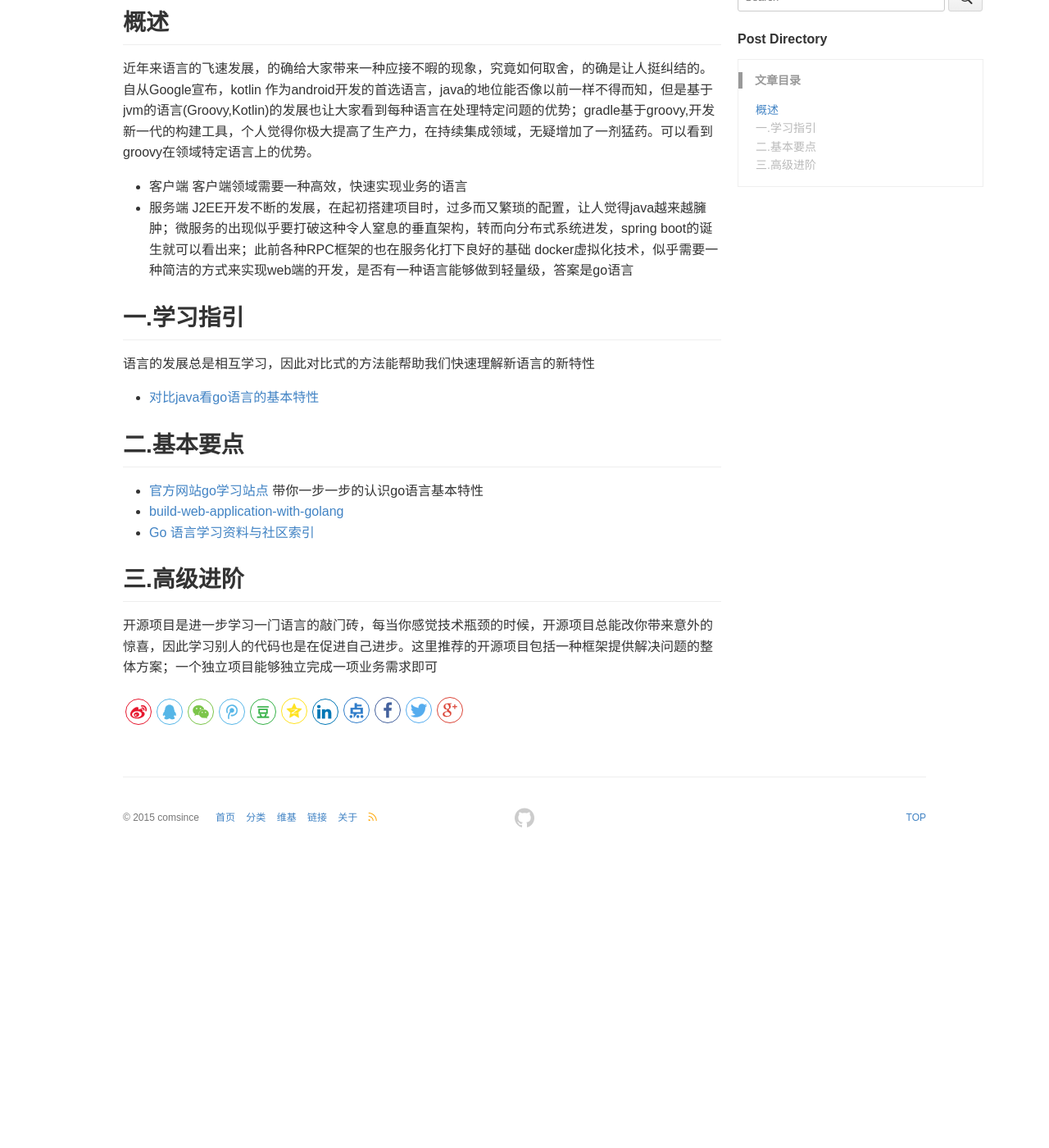
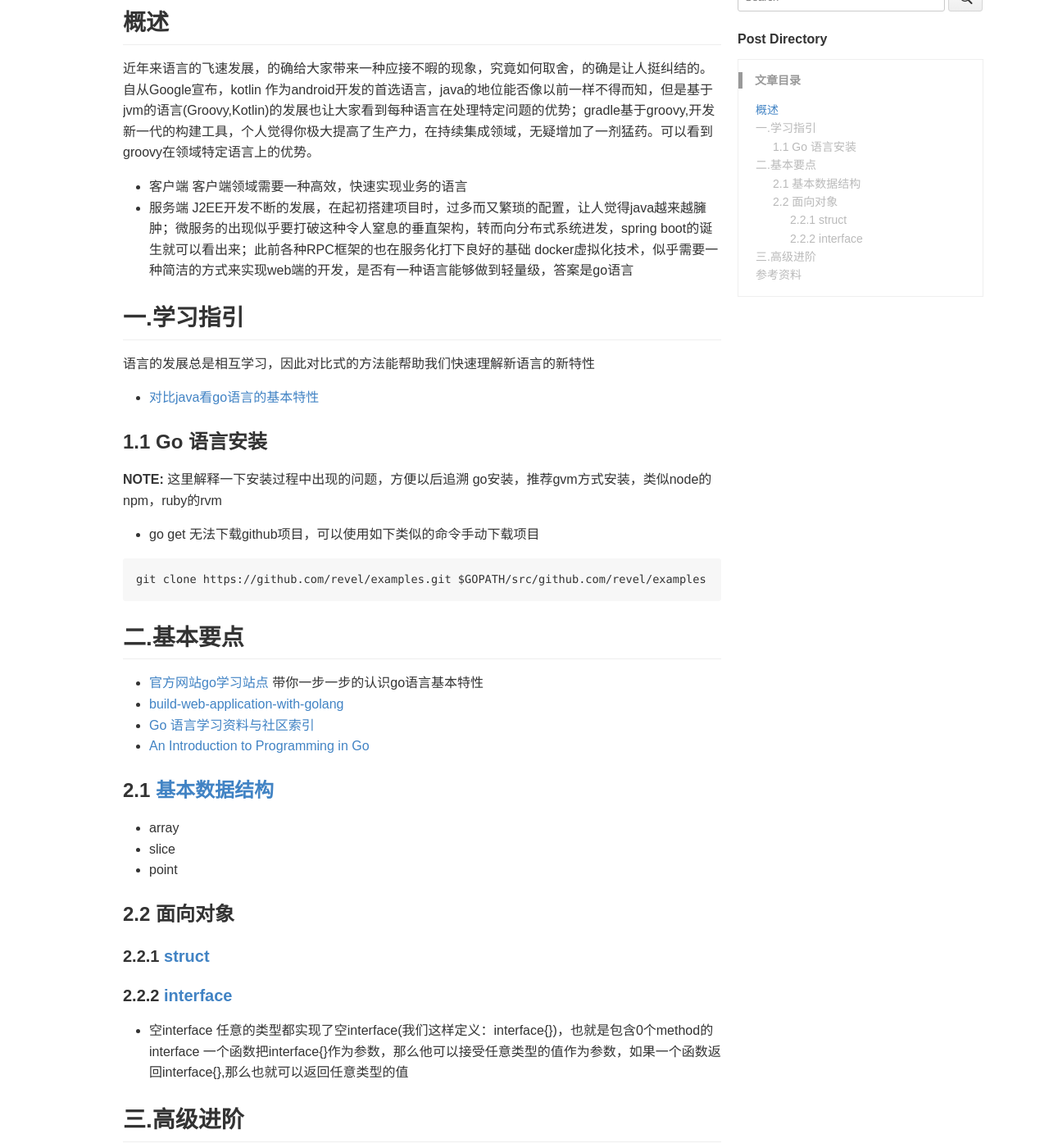
Before and after one commit to comsince/comsince.github.io, a Jekyll site: the page built from _posts/go/2017-05-23-go-produce.md, in a window 1280 px wide and 1400 px high, scrolled down 288 px. Shown: the whole window at 82% size. Built offline with Jekyll 4.4.1, drawn with Linux system fonts in a browser that asks for light colours; comment, search, counter and statistics services are not loaded; before the commit the page ends 1334 px from its top, so only the background shows below that; some of the changed text lies outside the part shown.

Commit message:
add go produce readme content

````diff
--- a/_posts/go/2017-05-23-go-produce.md
+++ b/_posts/go/2017-05-23-go-produce.md
@@ -21,11 +21,46 @@ category: go
    语言的发展总是相互学习，因此对比式的方法能帮助我们快速理解新语言的新特性
    * [对比java看go语言的基本特性](http://www.flysnow.org/2016/12/28/from-java-to-golang.html)
 
+### 1.1 Go 语言安装
+
+**NOTE:** 这里解释一下安装过程中出现的问题，方便以后追溯
+go安装，推荐gvm方式安装，类似node的npm，ruby的rvm
+
+* go get 无法下载github项目，可以使用如下类似的命令手动下载项目
+
+```
+git clone https://github.com/revel/examples.git $GOPATH/src/github.com/revel/examples
+```
+
 ## 二.基本要点
 
    * [官方网站go学习站点](https://tour.go-zh.org/list) 带你一步一步的认识go语言基本特性
    * [build-web-application-with-golang](https://github.com/astaxie/build-web-application-with-golang/blob/master/zh/preface.md)
    * [Go 语言学习资料与社区索引](https://github.com/Unknwon/go-study-index)
+   * [ An Introduction to Programming in Go](https://www.golang-book.com/books/intro)
+
+### 2.1 [基本数据结构](https://gobyexample.com)
+
+   * array
+   * slice
+   * point
+
+### 2.2 面向对象
+
+#### 2.2.1 [struct]()
+
+#### 2.2.2 [interface](https://github.com/astaxie/build-web-application-with-golang/blob/master/zh/02.6.md)
+
+* 空interface
+   任意的类型都实现了空interface(我们这样定义：interface{})，也就是包含0个method的interface
+   一个函数把interface{}作为参数，那么他可以接受任意类型的值作为参数，如果一个函数返回interface{},那么也就可以返回任意类型的值
 
 ## 三.高级进阶
    开源项目是进一步学习一门语言的敲门砖，每当你感觉技术瓶颈的时候，开源项目总能改你带来意外的惊喜，因此学习别人的代码也是在促进自己进步。这里推荐的开源项目包括一种框架提供解决问题的整体方案；一个独立项目能够独立完成一项业务需求即可
+* [revel](https://github.com/revel/revel)
+
+
+
+## 参考资料
+
+* [如何同步 Github fork 出来的分支](https://jinlong.github.io/2015/10/12/syncing-a-fork/)
````
